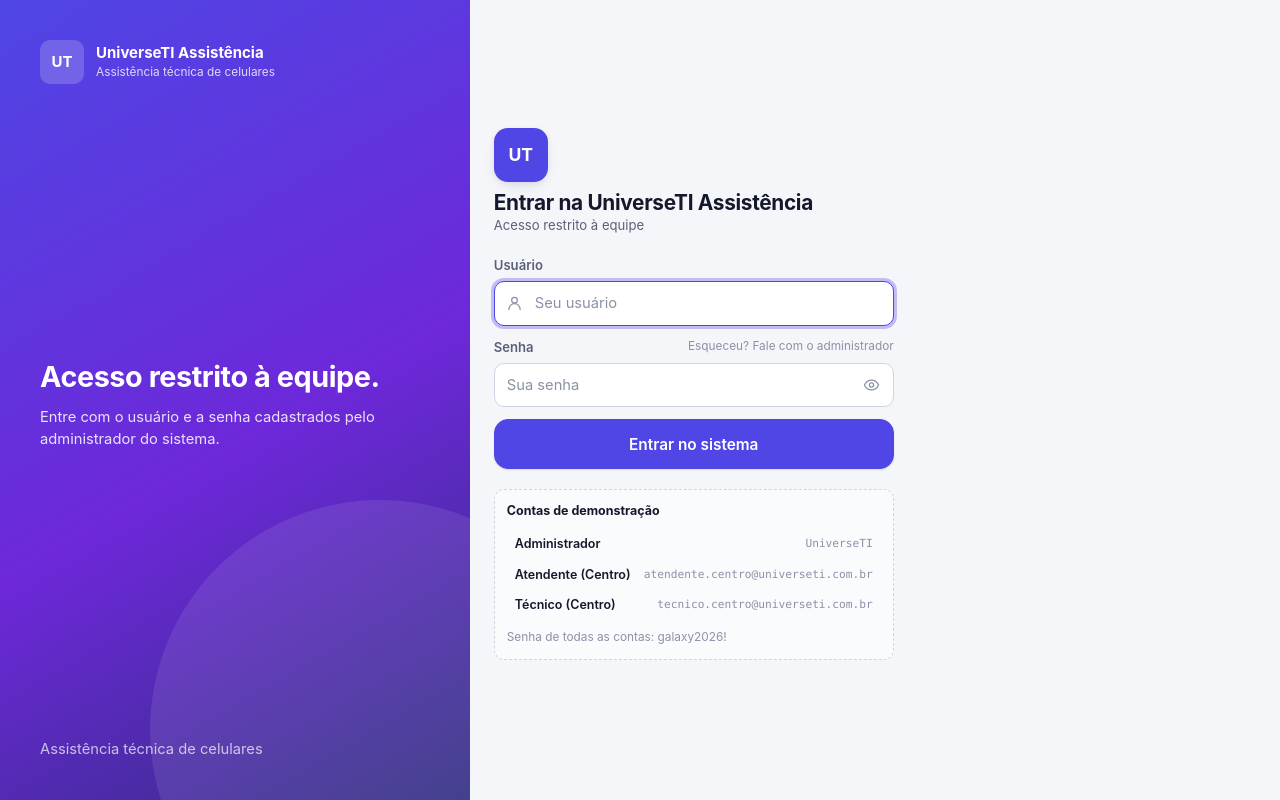
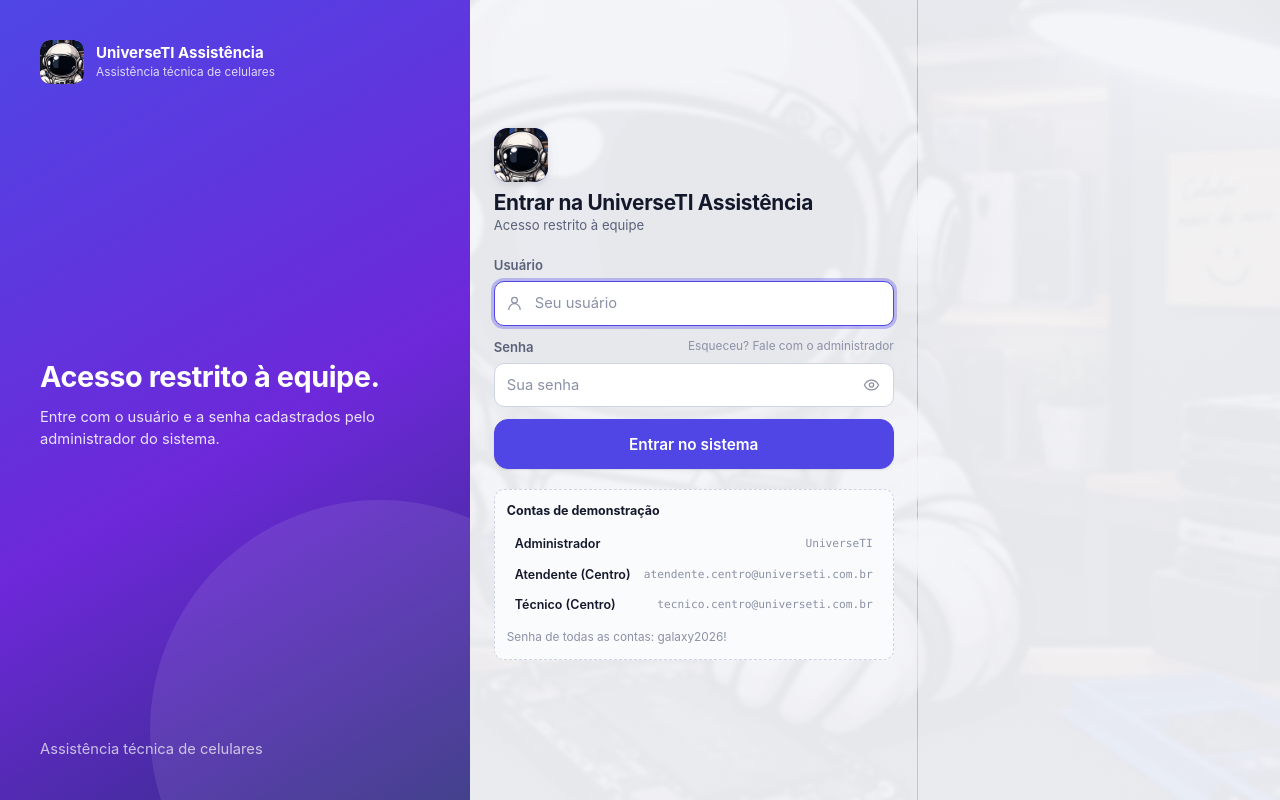
Before and after one commit to younk5/universeti-assistencia, a website with bundled scripts: page public/index.html in a window 1280 px wide. Built offline with nearby package versions, Linux system fonts and the light colour scheme; files whose address does not match are found by name.

Commit message:
feat: fundo do astronauta com opacidade e icone da marca no site (favicon, logos e login)

```diff
--- a/public/css/app.css
+++ b/public/css/app.css
@@ -12,6 +12,7 @@
   --cor-marca-borda: #c7d2fe;
 
   --cor-fundo: #f5f6fa;
+  --veu: rgba(245, 246, 250, 0.94);
   --cor-fundo-alt: #eceef5;
   --cor-superficie: #ffffff;
   --cor-superficie-2: #fafbfd;
@@ -88,6 +89,7 @@
   --cor-marca-borda: #34377a;
 
   --cor-fundo: #0b1020;
+  --veu: rgba(11, 16, 32, 0.92);
   --cor-fundo-alt: #0e1428;
   --cor-superficie: #141a30;
   --cor-superficie-2: #18203a;
@@ -155,7 +157,12 @@ body {
   font-size: 15px;
   line-height: 1.5;
   color: var(--cor-texto);
-  background: var(--cor-fundo);
+  background-color: var(--cor-fundo);
+  background-image: linear-gradient(var(--veu), var(--veu)), url('/img/fundo.jpg');
+  background-size: auto, cover;
+  background-position: center, center;
+  background-attachment: scroll, fixed;
+  background-repeat: no-repeat, no-repeat;
   -webkit-font-smoothing: antialiased;
   text-rendering: optimizeLegibility;
   overflow-x: hidden;
@@ -1746,7 +1753,12 @@ img { max-width: 100%; display: block; }
   min-height: 100dvh;
   display: grid;
   grid-template-columns: 1fr;
-  background: var(--cor-fundo);
+  background-color: var(--cor-fundo);
+  background-image: linear-gradient(var(--veu), var(--veu)), url('/img/fundo.jpg');
+  background-size: auto, cover;
+  background-position: center, center;
+  background-attachment: scroll, fixed;
+  background-repeat: no-repeat, no-repeat;
 }
 @media (min-width: 900px) {
   .login { grid-template-columns: 1.05fr 1fr; }
@@ -1873,10 +1885,16 @@ img { max-width: 100%; display: block; }
   min-height: 100dvh;
   display: flex;
   flex-direction: column;
-  background:
+  background-color: var(--cor-fundo);
+  background-image:
     radial-gradient(820px 420px at 118% -6%, var(--cor-roxo-fundo), transparent 62%),
     radial-gradient(680px 360px at -18% 6%, var(--cor-marca-suave), transparent 60%),
-    var(--cor-fundo);
+    linear-gradient(var(--veu), var(--veu)),
+    url('/img/fundo.jpg');
+  background-size: auto, auto, auto, cover;
+  background-position: center, center, center, center;
+  background-attachment: scroll, scroll, scroll, fixed;
+  background-repeat: no-repeat, no-repeat, no-repeat, no-repeat;
 }
 .publico__hero {
   position: relative;
@@ -2335,6 +2353,26 @@ img { max-width: 100%; display: block; }
 .financeiro__linha span:first-child { color: var(--cor-texto-suave); }
 .financeiro__linha strong { font-weight: 620; }
 
+/* Ícone da marca (astronauta) */
+.boot-splash__logo img,
+.sidebar__logo img,
+.login__marca-logo img,
+.login__lateral-logo img,
+.publico__marca > span img {
+  width: 100%;
+  height: 100%;
+  object-fit: cover;
+  border-radius: inherit;
+  display: block;
+}
+.boot-splash__logo,
+.sidebar__logo,
+.login__marca-logo,
+.login__lateral-logo,
+.publico__marca > span {
+  overflow: hidden;
+}
+
 @media (prefers-reduced-motion: reduce) {
   *, *::before, *::after {
     animation-duration: 0.01ms !important;
--- a/public/index.html
+++ b/public/index.html
@@ -9,7 +9,8 @@
     <meta name="apple-mobile-web-app-capable" content="yes" />
     <meta name="mobile-web-app-capable" content="yes" />
     <title>UniverseTI Assistência · Ordens de Serviço</title>
-    <link rel="icon" href="/favicon.svg" type="image/svg+xml" />
+    <link rel="icon" href="/img/icone-192.png" type="image/png" />
+    <link rel="apple-touch-icon" href="/img/icone-192.png" />
     <link rel="manifest" href="/manifest.webmanifest" />
     <link rel="stylesheet" href="/css/app.css" />
     <script src="/js/vendor/qrcode.js"></script>
@@ -18,7 +19,7 @@
   <body>
     <div id="app" class="app">
       <div class="boot-splash" id="boot-splash">
-        <div class="boot-splash__logo">UT</div>
+        <div class="boot-splash__logo"><img src="/img/icone.png" alt="UniverseTI" /></div>
         <div class="boot-splash__barra"><span></span></div>
         <p class="boot-splash__texto">Carregando o sistema…</p>
       </div>
--- a/public/js/layout.js
+++ b/public/js/layout.js
@@ -63,7 +63,7 @@ export function montarLayout(rota) {
     h(
       'div.sidebar__marca',
       {},
-      h('div.sidebar__logo', {}, 'UT'),
+      h('div.sidebar__logo', {}, h('img', { src: '/img/icone.png', alt: 'UniverseTI' })),
       h(
         'div',
         { style: { minWidth: '0' } },
--- a/public/js/pages/aprovacao.js
+++ b/public/js/pages/aprovacao.js
@@ -43,7 +43,7 @@ function casca(conteudo) {
       h(
         'div.publico__marca',
         {},
-        h('span', {}, 'UT'),
+        h('span', {}, h('img', { src: '/img/icone.png', alt: 'UniverseTI' })),
         h('div', {}, h('strong', {}, 'UniverseTI Assistência'), h('small', {}, 'Aprovação de orçamento')),
       ),
       h('h1.publico__hero-titulo', {}, 'Aprovar o orçamento do seu reparo'),
--- a/public/js/pages/login.js
+++ b/public/js/pages/login.js
@@ -173,7 +173,7 @@ export function montarLogin() {
         h(
           'div.login__lateral-topo',
           {},
-          h('div.login__lateral-logo', {}, 'UT'),
+          h('div.login__lateral-logo', {}, h('img', { src: '/img/icone.png', alt: 'UniverseTI' })),
           h('div', {}, h('div.texto-forte', {}, 'UniverseTI Assistência'), h('div.texto-mini', { style: { opacity: 0.8 } }, 'Assistência técnica de celulares')),
         ),
         h(
@@ -193,7 +193,7 @@ export function montarLogin() {
           h(
             'div.login__marca',
             {},
-            h('div.login__marca-logo', {}, 'UT'),
+            h('div.login__marca-logo', {}, h('img', { src: '/img/icone.png', alt: 'UniverseTI' })),
             h('div', {}, h('h1', { style: { fontSize: '1.3rem' } }, 'Entrar na UniverseTI Assistência'), h('p.texto-pequeno.texto-suave', {}, 'Acesso restrito à equipe')),
           ),
           formulario,
--- a/public/js/pages/rastreio.js
+++ b/public/js/pages/rastreio.js
@@ -116,7 +116,7 @@ export function montarRastreio(params = {}) {
     h(
       'div.publico__marca',
       {},
-      h('span', {}, 'UT'),
+      h('span', {}, h('img', { src: '/img/icone.png', alt: 'UniverseTI' })),
       h('div', {}, h('strong', {}, 'UniverseTI Assistência'), h('small', {}, 'Assistência técnica de celulares')),
     ),
     h('h1.publico__hero-titulo', {}, 'Acompanhe seu reparo em tempo real'),
```
Also changed, not shown: public/img/astronauta.jpg (added), public/img/fundo.jpg (added), public/img/icone-192.png (added), public/img/icone.png (added), public/manifest.webmanifest.
